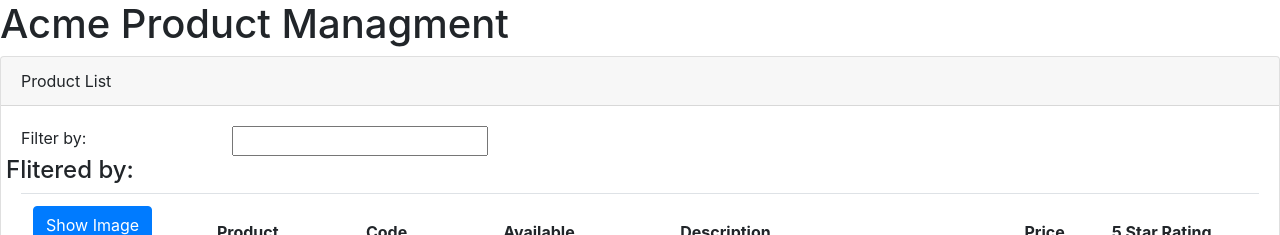
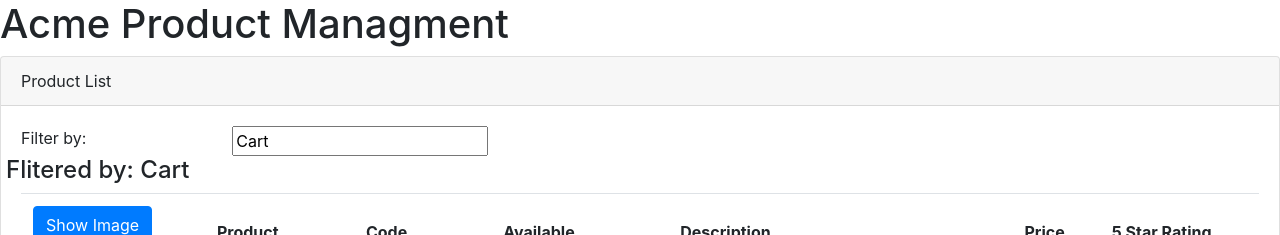
Before and after one commit to LaithAlfa/PluralSight, an Angular app in the folder AngularGettingStarted/APM/: page / in a window 1280 px wide. Shown: the top 235 px of the page. Built offline with nearby package versions, Linux system fonts and the light colour scheme.

Commit message:
Added data binding

```diff
--- a/AngularGettingStarted/APM/src/app/app.module.ts
+++ b/AngularGettingStarted/APM/src/app/app.module.ts
@@ -1,6 +1,6 @@
 import { BrowserModule } from '@angular/platform-browser';
 import { NgModule } from '@angular/core';
-
+import { FormsModule } from '@angular/forms';
 import { AppRoutingModule } from './app-routing.module';
 import { AppComponent } from './app.component';
 import { ProductListComponent } from './products/product-list.component';
@@ -12,7 +12,8 @@
   ],
   imports: [
     BrowserModule,
-    AppRoutingModule
+    AppRoutingModule,
+    FormsModule
   ],
   providers: [],
   bootstrap: [AppComponent]
--- a/AngularGettingStarted/APM/src/app/products/product-list.component.html
+++ b/AngularGettingStarted/APM/src/app/products/product-list.component.html
@@ -6,12 +6,14 @@
   <div class='row'>
     <div class='col-md-2'>Filter by: </div>
       <div class='col-md-4'>
-        <input type ='text' />
+        <input type ='text'
+          [(ngModel)] = 'listFilter'/>
+
       </div>
   </div>
   <div class='row'>
-    <div class='class-md-6'>
-        <h4>Flitered by: </h4>
+    <div class='class-md-6' >
+        <h4>Flitered by: {{listFilter}} </h4>
     </div>
   </div>
   <div class='table-response'>
--- a/AngularGettingStarted/APM/src/app/products/product-list.component.ts
+++ b/AngularGettingStarted/APM/src/app/products/product-list.component.ts
@@ -9,7 +9,8 @@
     pageTitle: string = 'Product List';
     imageWidth: number = 50;
     imageMargin: number = 2;
-    showImage: bool = false;
+    showImage: boolean = false;
+    listFilter: string = 'Cart';
     products: any[]= [
       {
         "productId": 2,
```
